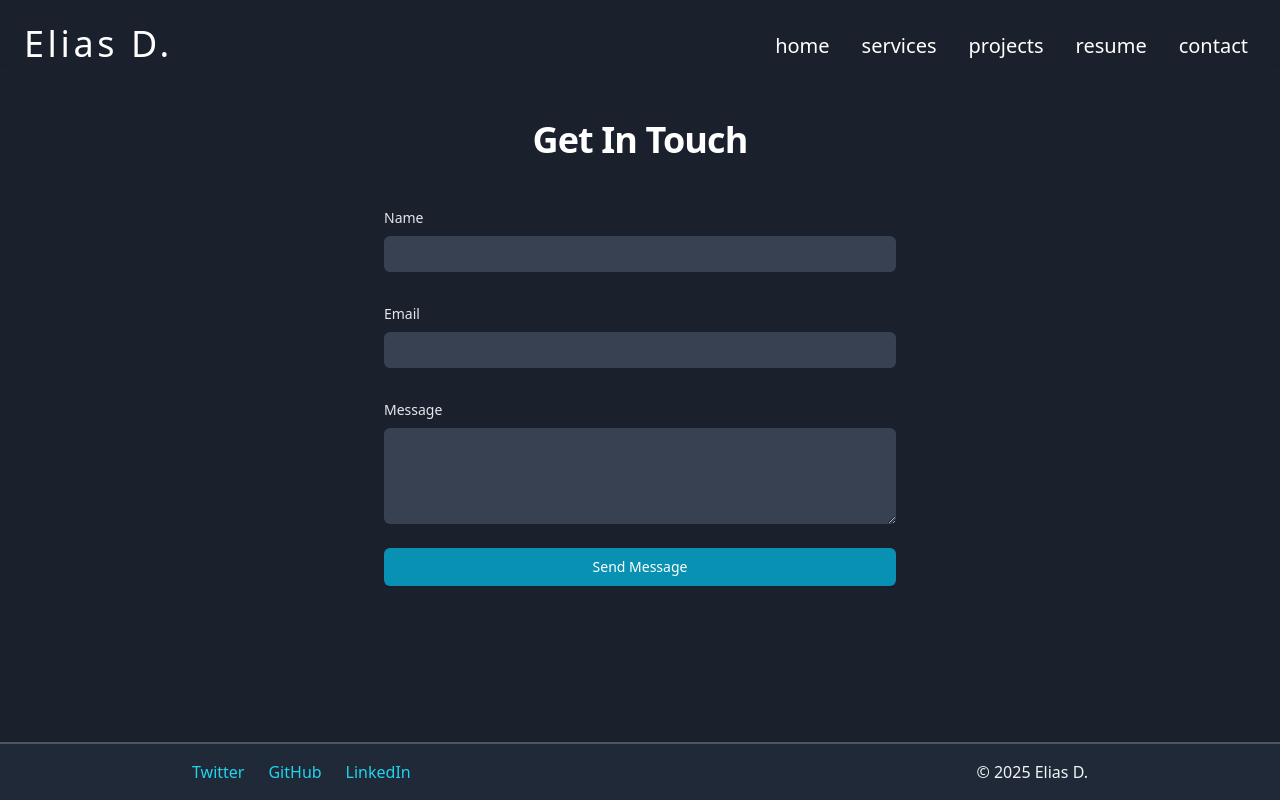
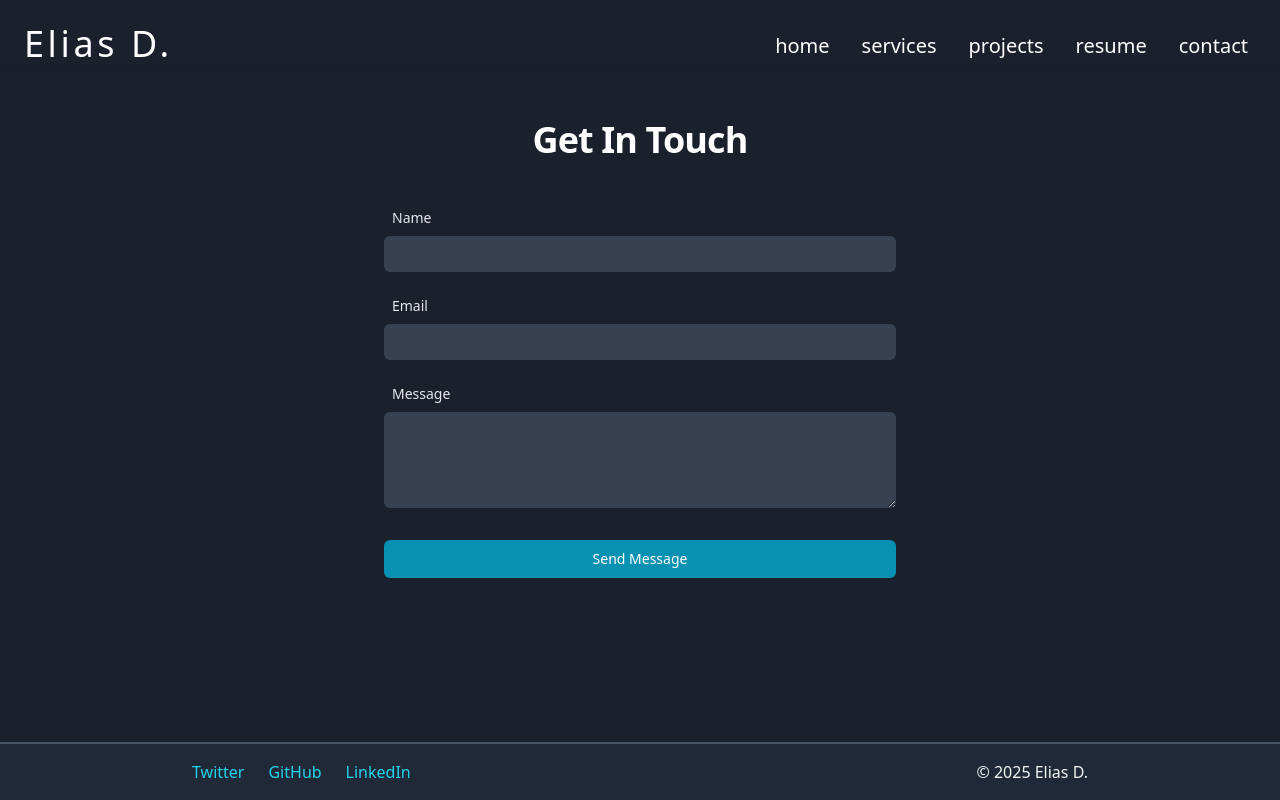
Before and after one commit to EliasDemlie/my-portfolio, a Next.js app: page /contact in a window 1280 px wide. Built offline with nearby package versions, Linux system fonts and the light colour scheme.

Commit message:
api update

```diff
--- a/app/contact/page.js
+++ b/app/contact/page.js
@@ -53,11 +53,11 @@ export default function Contact() {
                     </p>
                 </div>
                 <div className="mt-10 max-w-lg mx-auto">
-                    <form className="grid grid-cols-1 gap-6" onSubmit={sendEmail}>
+                    <form className="grid grid-cols-1 gap-4" onSubmit={sendEmail}>
                         <div>
                             <label
                                 htmlFor="name"
-                                className=" py-2 block text-sm font-medium text-gray-200"
+                                className=" p-2 block text-sm font-medium text-gray-200"
                             >
                                 Name
                             </label>
@@ -67,14 +67,14 @@ export default function Contact() {
                                 id="name"
                                 value={formData.name}
                                 onChange={handleChange}
-                                className=" py-2 block w-full bg-gray-700 sm:text-sm border-gray-800 rounded-md focus:outline-none focus:ring-2 focus:ring-slate-600 focus:border-ring-slate-600"
+                                className=" p-2 block w-full text-white bg-gray-700 sm:text-sm border-gray-800 rounded-md focus:outline-none focus:ring-2 focus:ring-slate-600 focus:border-ring-slate-600"
                                 required
                             />
                         </div>
                         <div>
                             <label
                                 htmlFor="email"
-                                className=" py-2 block text-sm font-medium text-gray-200"
+                                className=" p-2 block text-sm font-medium text-gray-200"
                             >
                                 Email
                             </label>
@@ -84,14 +84,14 @@ export default function Contact() {
                                 id="email"
                                 value={formData.email}
                                 onChange={handleChange}
-                                className="py-2 block w-full bg-gray-700 sm:text-sm border-gray-800 rounded-md focus:outline-none focus:ring-2 focus:ring-slate-600 focus:border-ring-slate-600"
+                                className=" p-2 block w-full bg-gray-700 sm:text-sm border-gray-800 rounded-md focus:outline-none focus:ring-2 focus:ring-slate-600 focus:border-ring-slate-600"
                                 required
                             />
                         </div>
                         <div>
                             <label
                                 htmlFor="message"
-                                className=" py-2 block text-sm font-medium text-gray-200"
+                                className=" p-2 block text-sm font-medium text-gray-200"
                             >
                                 Message
                             </label>
@@ -101,7 +101,7 @@ export default function Contact() {
                                 rows={4}
                                 value={formData.message}
                                 onChange={handleChange}
-                                className=" py-2 block w-full bg-gray-700 sm:text-sm border-gray-800 rounded-md focus:outline-none focus:ring-2 focus:ring-slate-600 focus:border-ring-slate-600"
+                                className=" p-2 block w-full bg-gray-700 sm:text-sm border-gray-800 rounded-md focus:outline-none focus:ring-2 focus:ring-slate-600 focus:border-ring-slate-600"
                                 required
                             ></textarea>
                         </div>
@@ -111,7 +111,7 @@ export default function Contact() {
                         <div>
                             <button
                                 type="submit"
-                                className={`w-full flex justify-center py-2 px-4 border border-transparent rounded-md shadow-sm text-sm font-medium text-white ${loading
+                                className={`mt-4 w-full flex justify-center py-2 px-4 border border-transparent rounded-md shadow-sm text-sm font-medium text-white ${loading
                                         ? "bg-gray-400 cursor-not-allowed"
                                         : "bg-cyan-600 hover:bg-cyan-400"
                                     } focus:outline-none focus:ring-2 focus:ring-offset-2 focus:ring-cyan-300 hover:text-white`}
```
